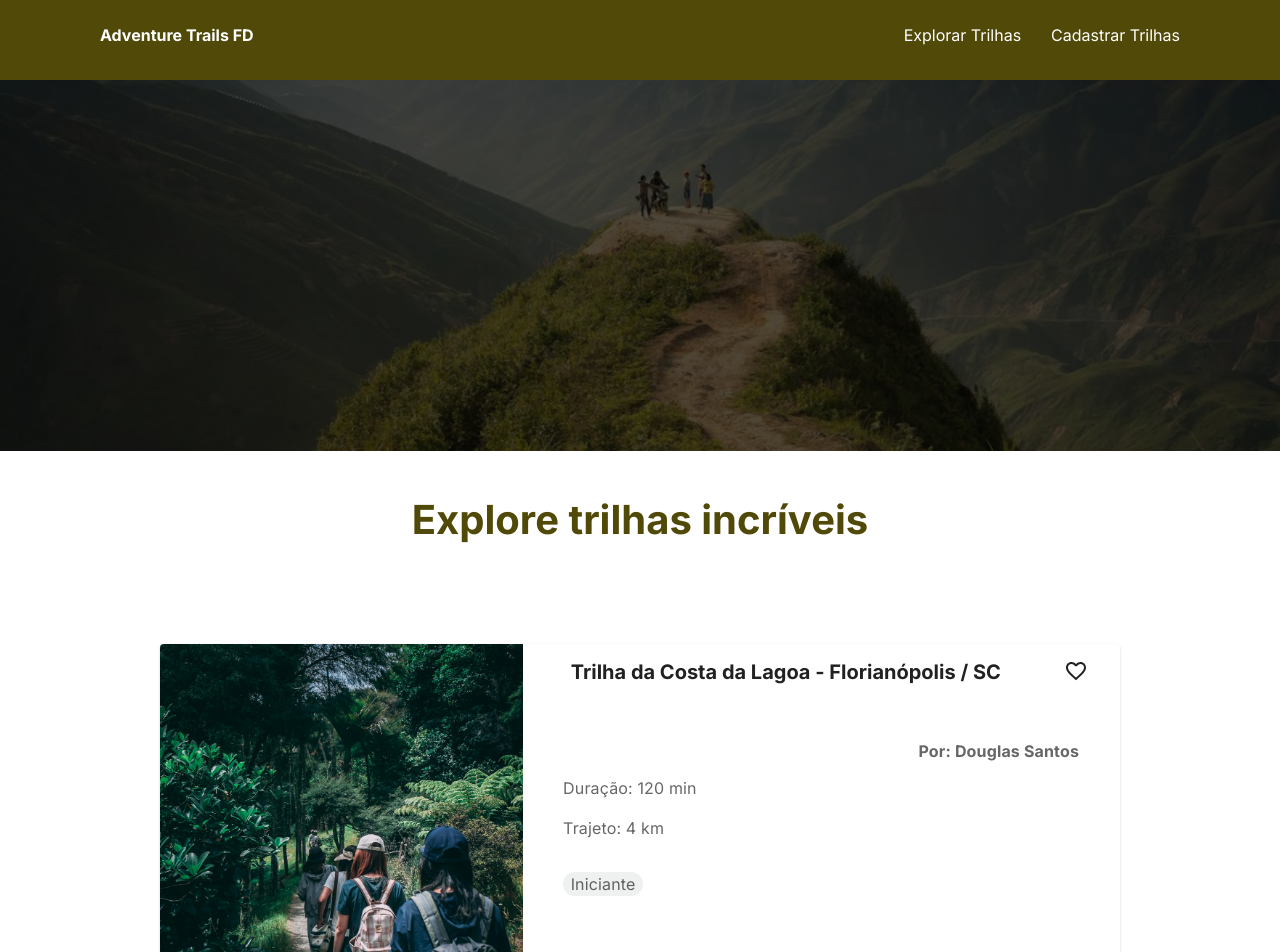
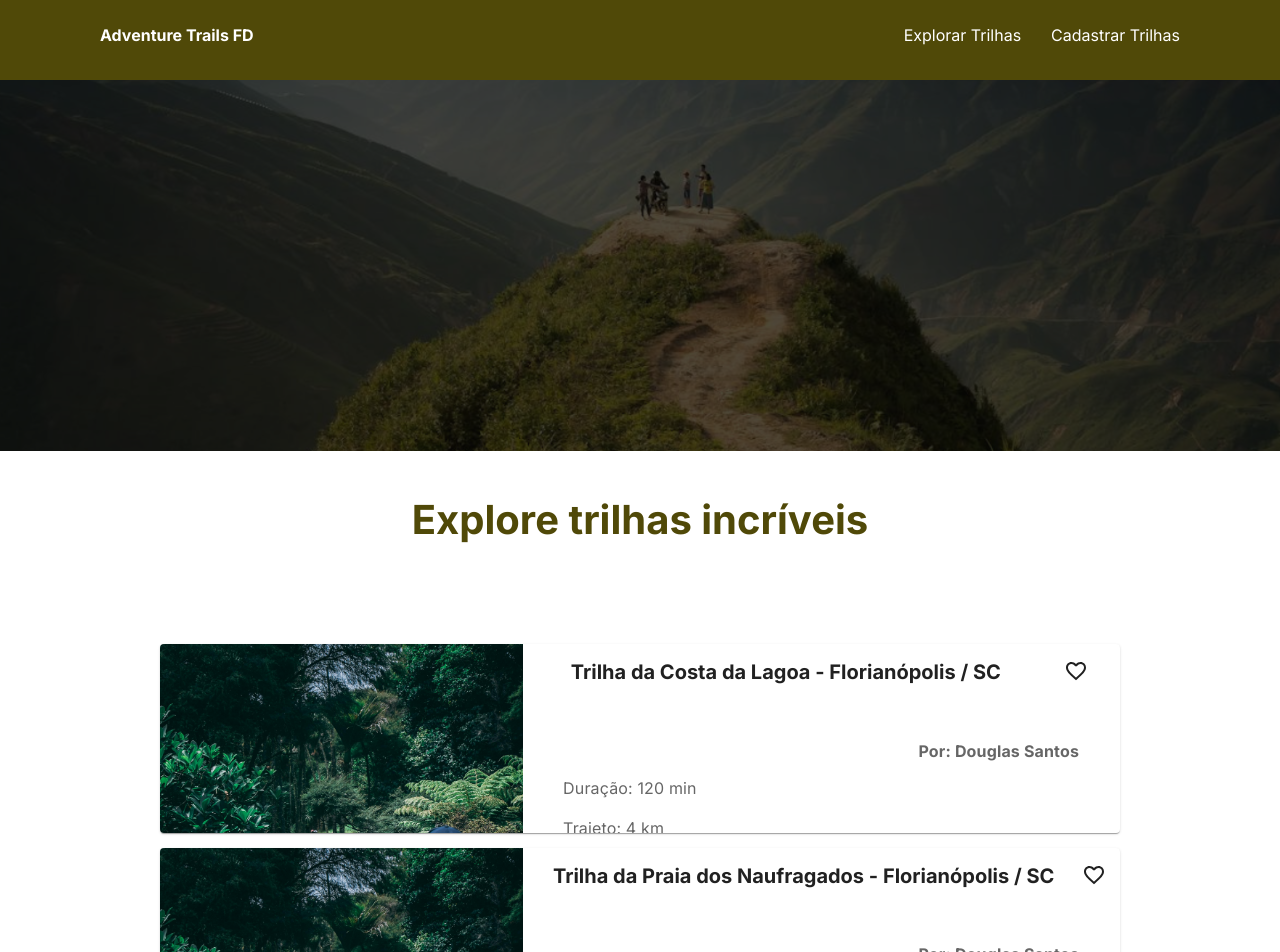
Before and after one commit to douglascugliarisenai/adventure-trails-fd, a React (Vite) app: page /trilhas in a window 1280 px wide. Shown: the top 952 px of the page. Built offline with nearby package versions, Linux system fonts and the light colour scheme.

Commit message:
Ajuste na página de Trilhas

```diff
--- a/src/index.css
+++ b/src/index.css
@@ -3,9 +3,3 @@
  padding: 0;
  box-sizing: border-box;
 }
-
-body,
-html {
- height: 100vw;
- min-height: 100vw;
-}
--- a/src/pages/TrilhasPage/Trilhas.module.css
+++ b/src/pages/TrilhasPage/Trilhas.module.css
@@ -19,8 +19,8 @@
  display: flex;
  flex-direction: column;
  align-items: center;
- height: 100vw;
- width: 100%;
+ width: 100vw;
+ height: 100vh;
 }
 
 .titulo {
```
